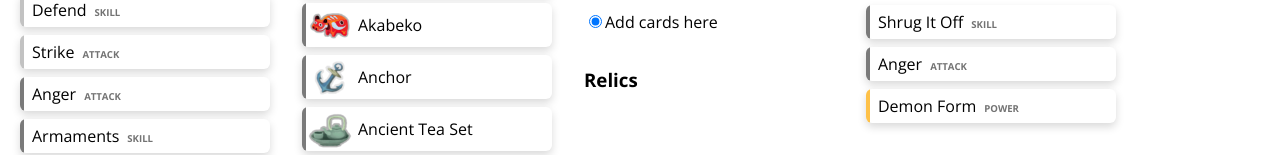
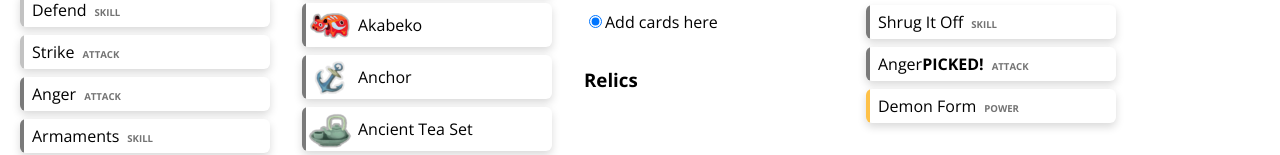
Before and after one commit to use/spirepicks, a Next.js app: page / in a window 1280 px wide. Shown: the part 142-297 px from the top of the page. Built offline with nearby package versions, Linux system fonts and the light colour scheme.

Commit message:
Mock up basic pick interface

```diff
--- a/pages/index.tsx
+++ b/pages/index.tsx
@@ -262,6 +262,8 @@ function OfferDisplay(props: {
   addCardsHere: boolean,
   handleAddCardsHereClick,
 }) {
+  // find the best card
+  let pickedIndex = 1;
   return (
     <div>
       <h2>Being Offered</h2>
@@ -280,6 +282,7 @@ function OfferDisplay(props: {
               handleClick={props.handleCardClick}
               cardName={card}
               index={index}
+              isPicked={index === pickedIndex}
             />
           </li>
         ))}
@@ -335,6 +338,7 @@ function DeckListCard(props: {
   handleClick,
   cardName: string,
   index: number,
+  isPicked?: boolean,
 }) {
   const cardinfo: CardData = (cardDb as CardData[]).find(
     (card) => card.name === props.cardName
@@ -355,7 +359,13 @@ function DeckListCard(props: {
           alignItems: 'baseline'
         }}
       >
-        <div>{props.cardName}</div>
+        <div>
+          {props.cardName}
+          {props.isPicked
+            ? <b>PICKED!</b>
+            : ''
+          }
+        </div>
         <div
           style={{
             fontSize: '.6rem',
```
